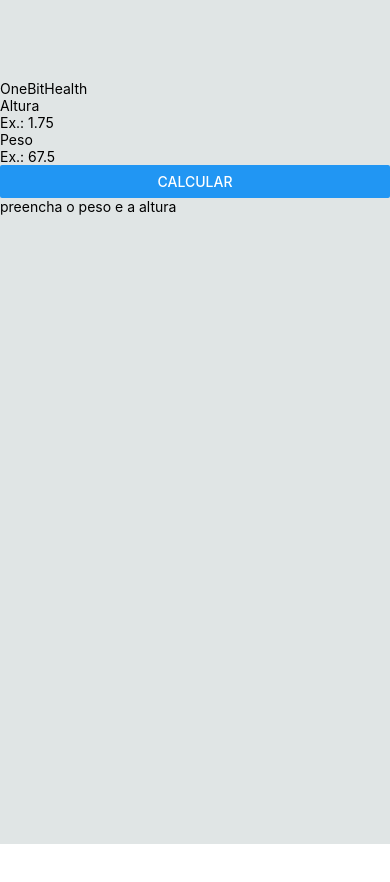
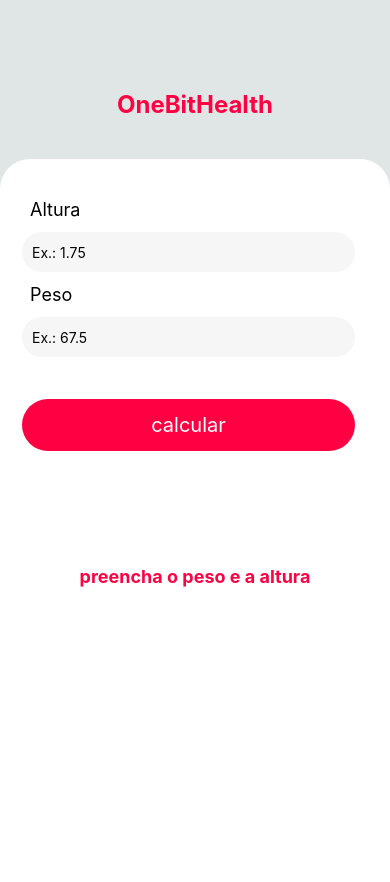
Before and after one commit to ruansilva149/aulaspam, a React Native app: screen / in a window 390 px wide. Shown: the top 882 px of the page. Before the commit the page ends 844 px from the top, so only its background shows below. Built offline with nearby package versions, Linux system fonts and the light colour scheme.

Commit message:
feat: create styles files for Form, ResultImc and Title Components

```diff
--- a/src/components/Form/ResultImc/index.js
+++ b/src/components/Form/ResultImc/index.js
@@ -1,12 +1,13 @@
 import React from "react";
 import { Text, View } from "react-native";
+import styles from "./style";
 
 export default function ResultImc(props)
 {
     return(
-        <View>
-            <Text>{props.messageResultImc}</Text>
-            <Text>{props.resultImc}</Text>
+        <View style={styles.resultImc}>
+            <Text style={styles.information}>{props.messageResultImc}</Text>
+            <Text style={styles.numberImc}>{props.resultImc}</Text>
         </View>
     );
 }
--- /dev/null
+++ b/src/components/Form/ResultImc/style.js
@@ -0,0 +1,24 @@
+import { StyleSheet } from "react-native";
+
+const styles = StyleSheet.create({
+    resultImc: {
+        flex:1,
+        marginTop:15,
+        paddingTop:60,
+        borderRadius:50,
+        alignItems:"center",
+        width:"100%",
+    },
+    numberImc: {
+        fontSize:48,
+        color:"#FF0043",
+        fontWeight:"bold"
+    },
+    information: {
+        fontSize:18,
+        color:"#FF0043",
+        fontWeight:"bold"
+    }
+})
+
+export default styles
--- a/src/components/Form/index.js
+++ b/src/components/Form/index.js
@@ -1,6 +1,7 @@
 import { React, useState } from "react";
-import { TextInput, Text, View, Button } from "react-native";
+import { TextInput, Text, View, TouchableOpacity } from "react-native";
 import ResultImc from "./ResultImc";
+import styles from "./style";
 
 export default function Form()
 {
@@ -32,15 +33,33 @@ export default function Form()
     }
 
     return(
-        <View>
-            <View>
-                <Text>Altura</Text>
-                <TextInput placeholder="Ex.: 1.75" keyboardType="numeric" onChangeText={setHeight} value={height}/>
+        <View style={styles.formContext}>
+            <View style={styles.form}>
+                <Text style={styles.formLabel}>Altura</Text>
+                <TextInput
+                    placeholder="Ex.: 1.75"
+                    keyboardType="numeric"
+                    onChangeText={setHeight}
+                    value={height}
+                    style={styles.formInput}
+                />
 
-                <Text>Peso</Text>
-                <TextInput placeholder="Ex.: 67.5" keyboardType="numeric" onChangeText={setWeight} value={weight}/>
+                <Text style={styles.formLabel}>Peso</Text>
+                <TextInput
+                    placeholder="Ex.: 67.5"
+                    keyboardType="numeric"
+                    onChangeText={setWeight}
+                    value={weight}
+                    style={styles.formInput}
+                />
 
-                <Button title={textButton} onPress={() => validatorImc()}/>
+                <TouchableOpacity
+                    title={textButton}
+                    onPress={() => validatorImc()}
+                    style={styles.formButton}
+                >
+                    <Text style={styles.formButtonText}>{textButton}</Text>
+                </TouchableOpacity>
             </View>
 
             <ResultImc messageResultImc={messageImc} resultImc={imc}/>
--- /dev/null
+++ b/src/components/Form/style.js
@@ -0,0 +1,50 @@
+import { StyleSheet } from "react-native";
+
+const styles = StyleSheet.create({
+    formContext: {
+        width: "100%",
+        height: "100%",
+        bottom: 0,
+        backgroundColor: "#fff",
+        alignItems: "center",
+        borderTopLeftRadius:30,
+        borderTopRightRadius:30,
+        marginTop:30
+    },
+    form: {
+        width:"100%",
+        height: "auto",
+        marginTop:30,
+        padding:10,
+    },
+    formLabel: {
+        color: "#000000",
+        fontSize: 18,
+        paddingLeft:20
+    },
+    formInput: {
+        width:"90%",
+        height:40,
+        borderRadius:30,
+        backgroundColor:"#f6f6f6",
+        margin:12,
+        paddingLeft:10
+    },
+    formButton: {
+        borderRadius:50,
+        alignItems:"center",
+        justifyContent: "center",
+        width:"90%",
+        backgroundColor: "#FF0043",
+        paddingTop:14,
+        paddingBottom:14,
+        marginLeft:12,
+        margin:30,
+    },
+    formButtonText: {
+        fontSize:20,
+        color: "#fff",
+    }
+})
+
+export default styles
--- a/src/components/Title/index.js
+++ b/src/components/Title/index.js
@@ -1,11 +1,12 @@
 import React from "react";
 import { View, Text } from "react-native";
+import styles from "./style";
 
 export default function Title()
 {
     return(
-        <View>
-            <Text>OneBitHealth</Text>
+        <View style={styles.boxTitle}>
+            <Text style={styles.textTitle}>OneBitHealth</Text>
         </View>
     );
 }
--- /dev/null
+++ b/src/components/Title/style.js
@@ -0,0 +1,17 @@
+import { StyleSheet } from "react-native";
+
+const styles = StyleSheet.create({
+    boxTitle: {
+        alignItems: "center",
+        justifyContent: "center",
+        padding: 10
+    },
+
+    textTitle: {
+        color: "#FF0043",
+        fontSize: 24,
+        fontWeight: "bold"
+    }
+})
+
+export default styles
```
